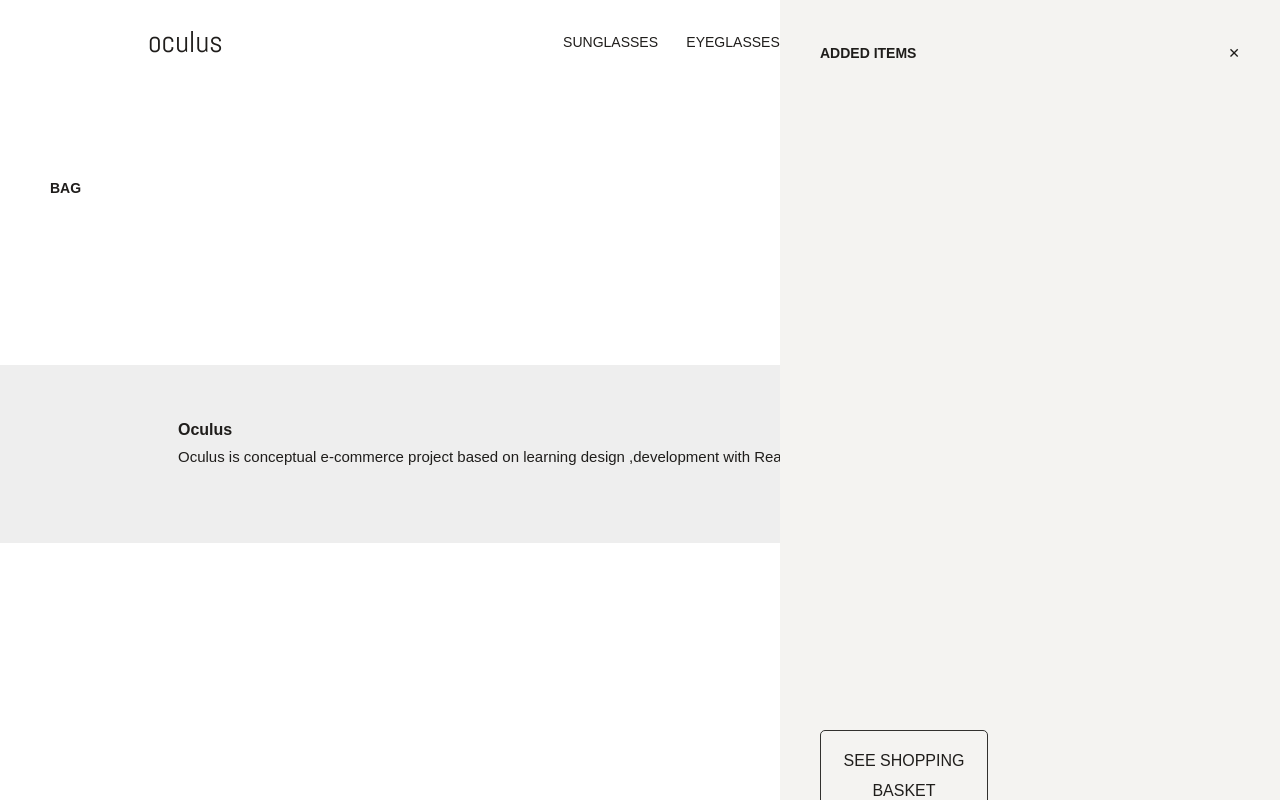
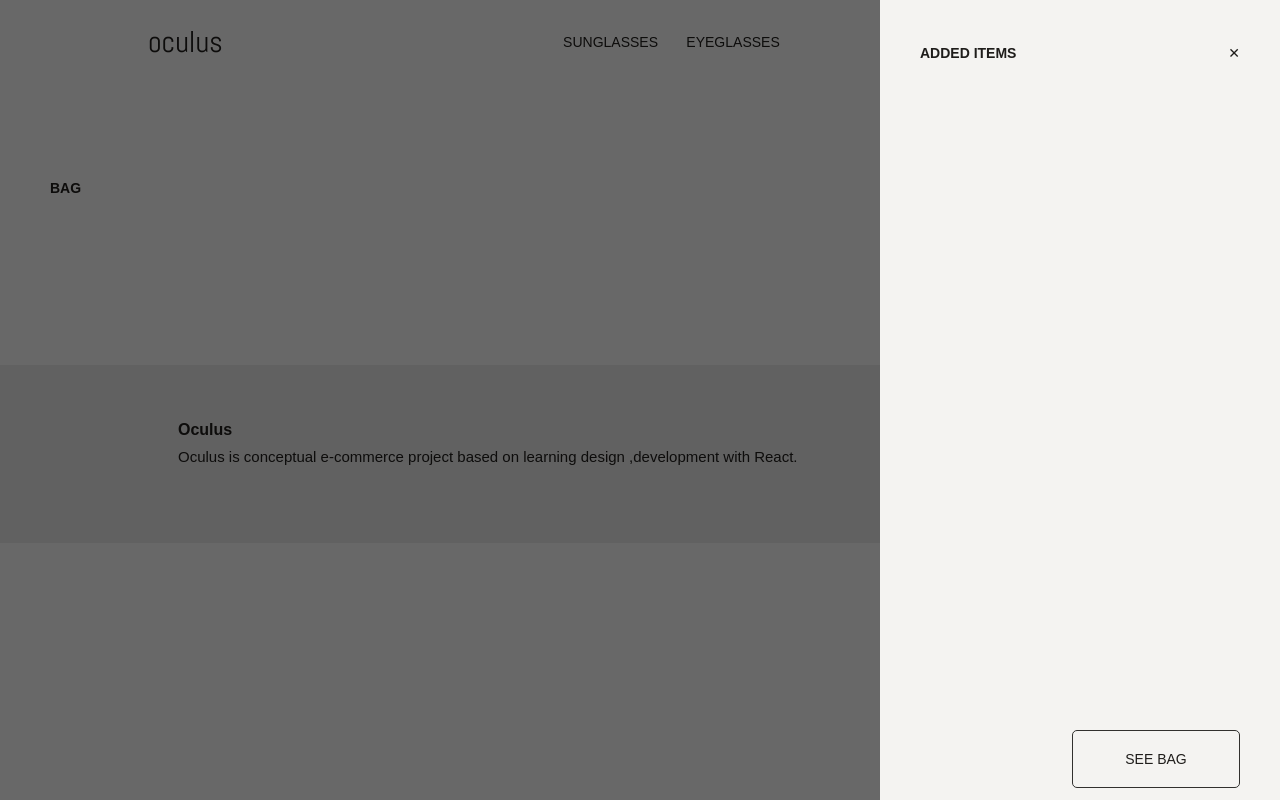
Before and after one commit to Ph-uad/oculus-React, a React (Create React App) app: page /cart in a window 1280 px wide. Both pictures are taken after a click on the element 1113 px from the left and 42 px from the top of the page. Built offline with nearby package versions, Linux system fonts and the light colour scheme.

Commit message:
bag component modification(look)

```diff
--- a/src/components/itemDetail/itemDetail.module.css
+++ b/src/components/itemDetail/itemDetail.module.css
@@ -4,23 +4,35 @@
     background-color: #ffffff6d;
     backdrop-filter: saturate(20%) blur(4px);
 }
+.preview--flex {
+    align-items: end;
+}
 
 @media (max-width:64em) {
     .preview--flex {
-       flex-direction: column;
+        flex-direction: column;
+    }
+    .preview--flex {
+        align-items: stretch;
+    }
+    .figure {
+        flex: 0 0 25%;
+        object-fit: cover;
     }
 }
 
-.preview--flex {
-    align-items: flex-end;
+.figure {
+width: 20rem;
 }
 
-.figure {
-    flex: 0 0 25%;
-    object-fit: cover;
-}
+    .figure {
+        flex: 0 0 25%;
+        object-fit: cover;
+    }
 
-.details,.preview--action {
+
+.details,
+.preview--action {
     flex: 0 30%;
     line-height: 1.8;
 }
--- a/src/components/notification/Notification.js
+++ b/src/components/notification/Notification.js
@@ -2,6 +2,7 @@ import { useDispatch, useSelector } from 'react-redux'
 import classes from './notification.module.css'
 import { Link } from 'react-router-dom';
 import { uiActions } from '../../store/ui-slice';
+import Modal from '../../layout/UI/overlayModal/Modal';
 
 
 const Notification = () => {
@@ -11,8 +12,8 @@ const Notification = () => {
 
 
   const mapBagItems = items.map(item => {
-    if(!item){
-      return(
+    if (!item) {
+      return (
         <p className='paragraph'>
           Nothing here
         </p>
@@ -34,23 +35,20 @@ const Notification = () => {
     dispatch(uiActions.toggleNotification())
   }
 
-  return (
-    <div className={ `${classes.modal} ${!visible ? classes.hide : null}` }>
+  if (visible) return (
+    <Modal onClick={ closeBagHandler }>
       <div className={ classes.sidebar }>
         <div className="flex">
           <h3 className='heading--tertiary'>Added Items </h3>
-          <div className={ classes.hamburger } onClick={ closeBagHandler }>
-            <h2 className="heading--tertiary">&#10005;</h2>
-          </div>
+          <div className={ classes.hamburger } onClick={ closeBagHandler }><h2 className="heading--tertiary link">&#10005;</h2></div>
         </div>
 
         <dl className={ classes['cart--list'] }>
           { mapBagItems ? mapBagItems : <h2 className="heading--secondary">No Items here yet</h2> }
         </dl>
-        { <Link to="/cart" onClick={ closeBagHandler } relative='route' className='btn link text--right'> See shopping basket </Link> }
+        { <Link to="/cart" onClick={ closeBagHandler } relative='route' className={`btn link ${classes['text--right']}`}> See Bag </Link> }
       </div>
-    </div>
-
+    </Modal>
   )
 }
 export default Notification
--- a/src/components/notification/notification.module.css
+++ b/src/components/notification/notification.module.css
@@ -1,24 +1,9 @@
-.modal {
-    height: 100vh;
-    width: 100vw;
-    position: fixed;
-    overflow: hidden;
-    right: 0;
-    z-index: 10000000;
-    transition: 1s linear;
-
-}
 
 .sidebar {
-    height: 100vh;
-    width: 50rem;
-    max-width: 90vw;
-    background: var(--color-gray-100);
-    font-size: 1.6rem;
-    position: absolute;
-    right: 0;
+    height: 100%;
+    width: 100%;
     padding: 4rem;
-
+    overflow-y: scroll;
     transition: .4s ease-in-out;
 }
 
@@ -33,10 +18,6 @@
     text-align: right;
 }
 
-.hide {
-    right: -200%;
-}
-
 .list {
     margin-bottom: 2rem;
     border-radius: 5px;
@@ -49,11 +30,6 @@
     overflow: hidden;
 }
 
-.hamburger > h2{
-    cursor: pointer;
-    transform: rotate(0);
-}
-
 .hamburger{
     transform: rotate(0deg);
     transition: transform .2s linear;
@@ -62,3 +38,8 @@
 .hamburger:hover{
     transform: rotate(30deg);
 }
+
+
+.text--right{
+    margin-left: auto;
+}
```
